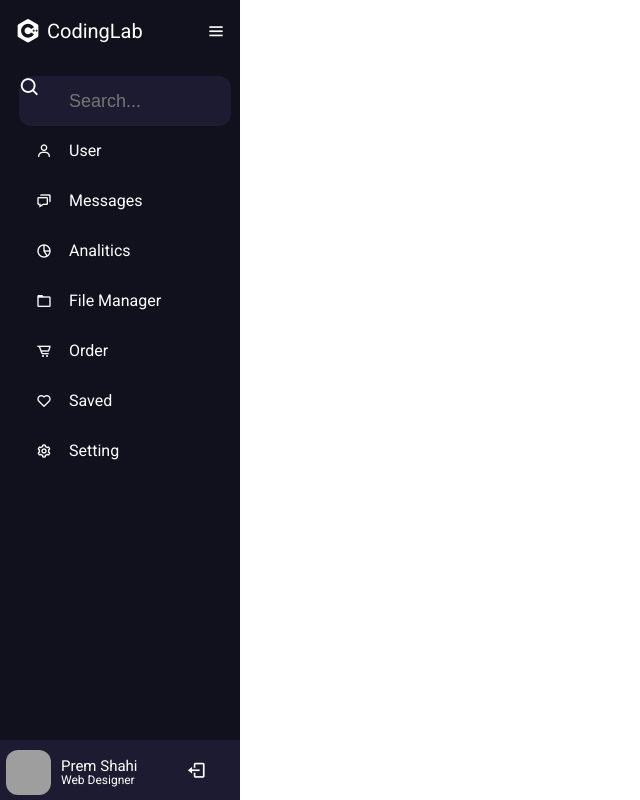
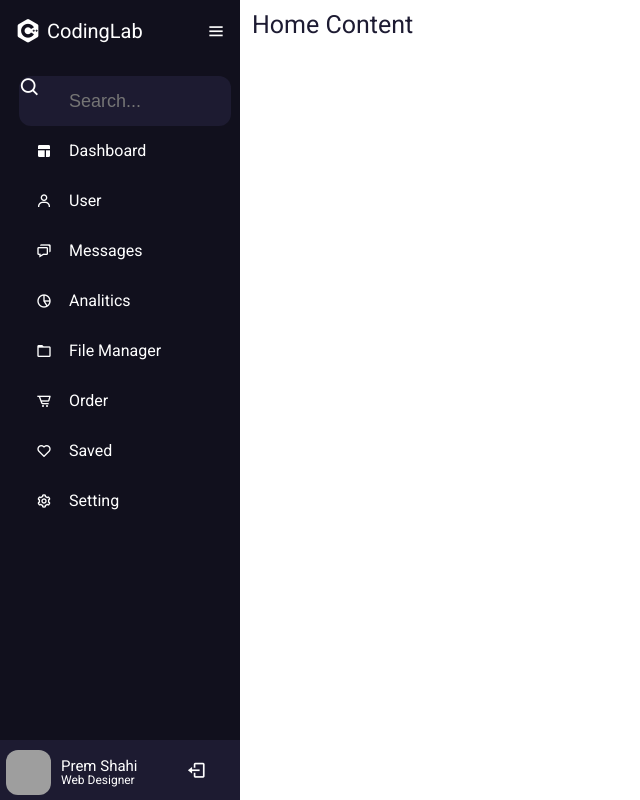
Before and after one commit to molinskidamian/menu02, a plain HTML site: page index.html in a window 1280 px wide. Shown: the whole page, without its empty margins (0-640 px from the left). Drawn offline with nearby package versions, Linux system fonts and the light colour scheme; grey boxes are pictures that could not be loaded.

```diff
--- a/css/style.scss
+++ b/css/style.scss
@@ -172,3 +172,17 @@
         border-radius: 12px;
     }
 }
+
+.home_content {
+    position: absolute;
+    height: 100%;
+    width: calc(100% - 240px);
+    left: 240px;
+
+    .text {
+        font-size: 25px;
+        font-weight: 500;
+        color: #1d1b32;
+        margin: 12px;
+    }
+}
--- a/index.html
+++ b/index.html
@@ -27,6 +27,13 @@
                     <i class="bx bx-search"></i>
                     <input type="search" placeholder="Search..." />
 
+                    <!-- <span class="tooltip">Dashboard</span> -->
+                </li>
+                <li>
+                    <a href="#">
+                        <i class="bx bxs-layout"></i>
+                        <span class="links_name">Dashboard</span>
+                    </a>
                     <!-- <span class="tooltip">Dashboard</span> -->
                 </li>
                 <li>
@@ -93,7 +100,7 @@
             </div>
         </div>
         <div class="home_content">
-            <div class="text"></div>
+            <div class="text">Home Content</div>
         </div>
     </body>
 </html>
```
Also changed, not shown: css/style.css, 1 other file.
